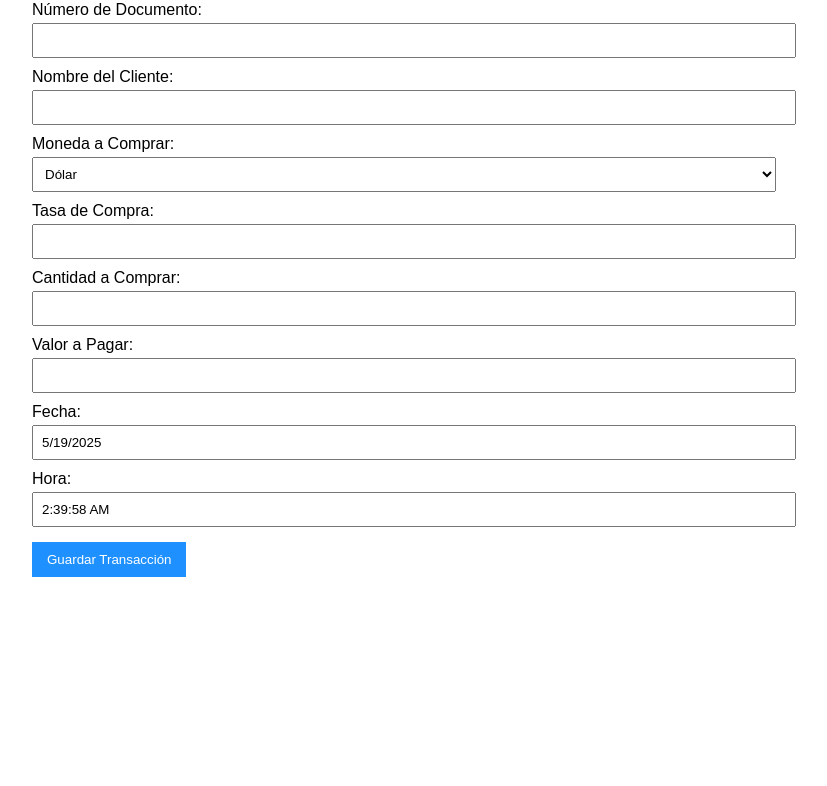
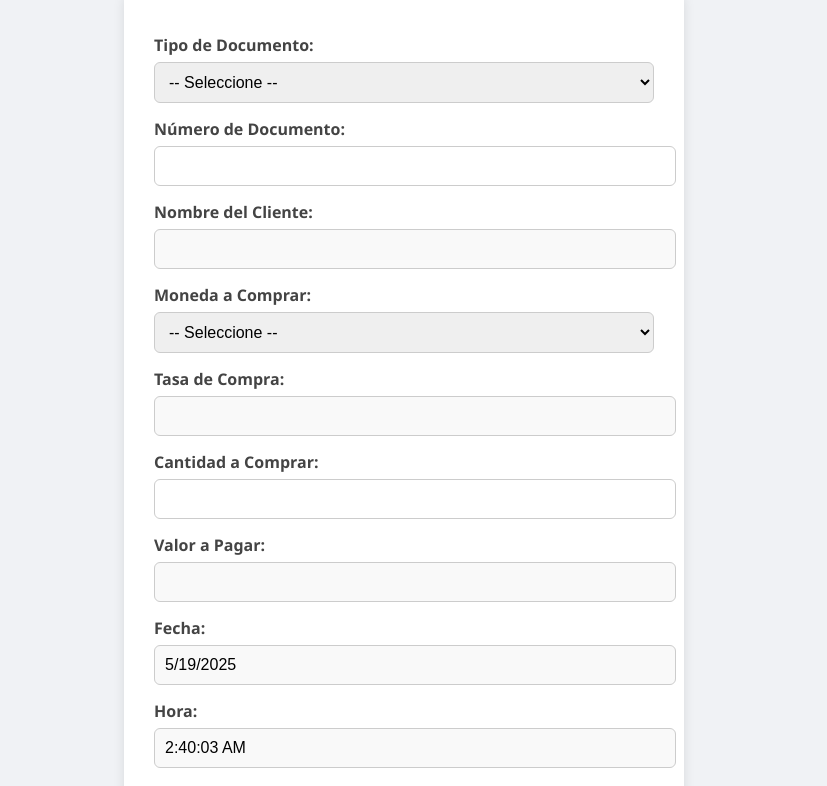
Before and after one commit to AstralBlackWolf/wed, a plain HTML site: page compramoneda.html in a window 1280 px wide. Shown: the part 134-920 px from the top of the page, without its empty margins (236-1063 px from the left). Before the commit the page ends 800 px from the top, so only its background shows below. Drawn offline with Linux system fonts and the light colour scheme.

Commit message:
Update compramoneda.html

```diff
--- a/compramoneda.html
+++ b/compramoneda.html
@@ -1,156 +1,150 @@
-
 <!DOCTYPE html>
 <html lang="es">
 <head>
-  <meta charset="UTF-8">
+  <meta charset="UTF-8" />
   <title>Compra de Moneda Extranjera</title>
   <style>
     body {
-      font-family: Arial, sans-serif;
-      margin: 20px;
+      font-family: 'Segoe UI', Tahoma, Geneva, Verdana, sans-serif;
+      margin: 0;
+      padding: 40px 20px;
+      background-color: #f0f2f5;
     }
 
     h2 {
       text-align: center;
-      text-decoration: underline;
+      margin-bottom: 30px;
+      color: #333;
     }
 
-    form {
-      width: 60%;
+    .card-form {
+      background-color: #fff;
+      border-radius: 12px;
+      max-width: 500px;
       margin: 0 auto;
+      padding: 30px;
+      box-shadow: 0 4px 12px rgba(0,0,0,0.1);
     }
 
     label {
       display: block;
-      margin-top: 10px;
+      margin-top: 15px;
+      font-weight: 600;
+      color: #444;
     }
 
     input, select {
       width: 100%;
-      padding: 8px;
-      margin-top: 4px;
+      padding: 10px;
+      margin-top: 6px;
+      border: 1px solid #ccc;
+      border-radius: 6px;
+      font-size: 1em;
+    }
+
+    input[readonly] {
+      background-color: #f9f9f9;
     }
 
     button {
-      margin-top: 15px;
-      padding: 10px 15px;
-      background-color: #1e90ff;
+      margin-top: 25px;
+      width: 100%;
+      padding: 12px;
+      background-color: #007bff;
       color: white;
       border: none;
+      border-radius: 6px;
+      font-size: 1em;
+      font-weight: bold;
       cursor: pointer;
+      transition: background-color 0.2s ease-in-out;
     }
 
     button:hover {
-      background-color: #0066cc;
+      background-color: #0056b3;
     }
   </style>
 </head>
-<body onload="cargarListas()">
+<body>
 
-  <h2>COMPRA DE MONEDA EXTRANJERA</h2>
+  <h2>Compra de Moneda Extranjera</h2>
 
+  <div class="card-form">
     <form id="formCompra">
       <label for="tipoDoc">Tipo de Documento:</label>
       <select id="tipoDoc" required></select>
 
       <label for="numDoc">Número de Documento:</label>
-    <input type="text" id="numDoc" required>
+      <input type="text" id="numDoc" required />
 
       <label for="nombreCliente">Nombre del Cliente:</label>
-    <input type="text" id="nombreCliente" readonly>
+      <input type="text" id="nombreCliente" readonly />
 
       <label for="monedaComprar">Moneda a Comprar:</label>
       <select id="monedaComprar" required></select>
 
       <label for="tasaCompra">Tasa de Compra:</label>
-    <input type="text" id="tasaCompra" readonly>
+      <input type="text" id="tasaCompra" readonly />
 
       <label for="cantidadComprar">Cantidad a Comprar:</label>
-    <input type="number" id="cantidadComprar" min="1" required>
+      <input type="number" id="cantidadComprar" min="1" required />
 
       <label for="valorPagar">Valor a Pagar:</label>
-    <input type="text" id="valorPagar" readonly>
+      <input type="text" id="valorPagar" readonly />
 
       <label for="fecha">Fecha:</label>
-    <input type="text" id="fecha" readonly>
+      <input type="text" id="fecha" readonly />
 
       <label for="hora">Hora:</label>
-    <input type="text" id="hora" readonly>
+      <input type="text" id="hora" readonly />
 
       <button type="submit">Guardar Transacción</button>
     </form>
+  </div>
 
   <script>
-    function cargarListas() {
-      const tipoDoc = document.getElementById("tipoDoc");
-      const tipos = ["Cédula", "Pasaporte", "Cédula de extranjería"];
-      tipos.forEach(tipo => {
-        let option = document.createElement("option");
-        option.text = tipo;
-        option.value = tipo.toLowerCase();
-        tipoDoc.add(option);
+    const tiposDocumento = ["Cédula", "Pasaporte", "Cédula de extranjería"];
+    const monedas = {
+      "Dólar": 3800,
+      "Euro": 4300,
+      "Libra Esterlina": 4950,
+    };
+
+    function llenarSelect(id, datos) {
+      const select = document.getElementById(id);
+      select.innerHTML = "<option value=''>-- Seleccione --</option>";
+      if (Array.isArray(datos)) {
+        datos.forEach(op => {
+          select.innerHTML += `<option value="${op}">${op}</option>`;
         });
+      } else {
+        Object.keys(datos).forEach(mon => {
+          select.innerHTML += `<option value="${mon}">${mon}</option>`;
+        });
+      }
+    }
 
-      const monedaComprar = document.getElementById("monedaComprar");
-      const monedas = ["Dólar", "Euro"];
-      monedas.forEach(moneda => {
-        let option = document.createElement("option");
-        option.text = moneda;
-        option.value = moneda.toLowerCase();
-        monedaComprar.add(option);
-      });
-
+    function actualizarFechaHora() {
       const now = new Date();
       document.getElementById("fecha").value = now.toLocaleDateString();
       document.getElementById("hora").value = now.toLocaleTimeString();
-
-      monedaComprar.addEventListener("change", actualizarTasa);
-      document.getElementById("cantidadComprar").addEventListener("input", calcularValorPagar);
-
-      document.getElementById("numDoc").addEventListener("blur", function () {
-        const num = this.value.trim();
-        document.getElementById("nombreCliente").value = num ? "Cliente #" + num : "";
-      });
-
-      document.getElementById("formCompra").addEventListener("submit", function (e) {
-        e.preventDefault();
-        if (validarFormulario()) {
-          alert("¡Transacción guardada exitosamente!");
-          this.reset();
-          cargarListas();
-        }
-      });
     }
 
     function actualizarTasa() {
       const moneda = document.getElementById("monedaComprar").value;
-      const tasaCompra = document.getElementById("tasaCompra");
-
-      if (moneda === "dólar") {
-        tasaCompra.value = "3800";
-      } else if (moneda === "euro") {
-        tasaCompra.value = "4300";
-      } else {
-        tasaCompra.value = "";
-      }
-
+      document.getElementById("tasaCompra").value = monedas[moneda] || "";
       calcularValorPagar();
     }
 
     function calcularValorPagar() {
       const tasa = parseFloat(document.getElementById("tasaCompra").value);
       const cantidad = parseFloat(document.getElementById("cantidadComprar").value);
-      const valorPagar = document.getElementById("valorPagar");
-
-      if (!isNaN(tasa) && !isNaN(cantidad)) {
-        valorPagar.value = "$" + (tasa * cantidad).toLocaleString("es-CO");
-      } else {
-        valorPagar.value = "";
-      }
+      const valor = !isNaN(tasa) && !isNaN(cantidad) ? (tasa * cantidad) : 0;
+      document.getElementById("valorPagar").value = valor ? "$" + valor.toLocaleString("es-CO") : "";
     }
 
     function validarFormulario() {
-      const campos = ["tipoDoc", "numDoc", "nombreCliente", "monedaComprar", "tasaCompra", "cantidadComprar"];
+      const campos = ["tipoDoc", "numDoc", "monedaComprar", "tasaCompra", "cantidadComprar"];
       for (let id of campos) {
         const campo = document.getElementById(id);
         if (!campo.value.trim()) {
@@ -161,6 +155,30 @@
       }
       return true;
     }
+
+    window.onload = () => {
+      llenarSelect("tipoDoc", tiposDocumento);
+      llenarSelect("monedaComprar", monedas);
+      actualizarFechaHora();
+      setInterval(actualizarFechaHora, 1000);
+
+      document.getElementById("monedaComprar").addEventListener("change", actualizarTasa);
+      document.getElementById("cantidadComprar").addEventListener("input", calcularValorPagar);
+
+      document.getElementById("numDoc").addEventListener("blur", () => {
+        const num = document.getElementById("numDoc").value.trim();
+        document.getElementById("nombreCliente").value = num ? "Cliente #" + num : "";
+      });
+
+      document.getElementById("formCompra").addEventListener("submit", e => {
+        e.preventDefault();
+        if (validarFormulario()) {
+          alert("¡Transacción guardada exitosamente!");
+          e.target.reset();
+          actualizarFechaHora();
+        }
+      });
+    };
   </script>
 
 </body>
```
Lines whose indentation alone changed are shown as unchanged.
